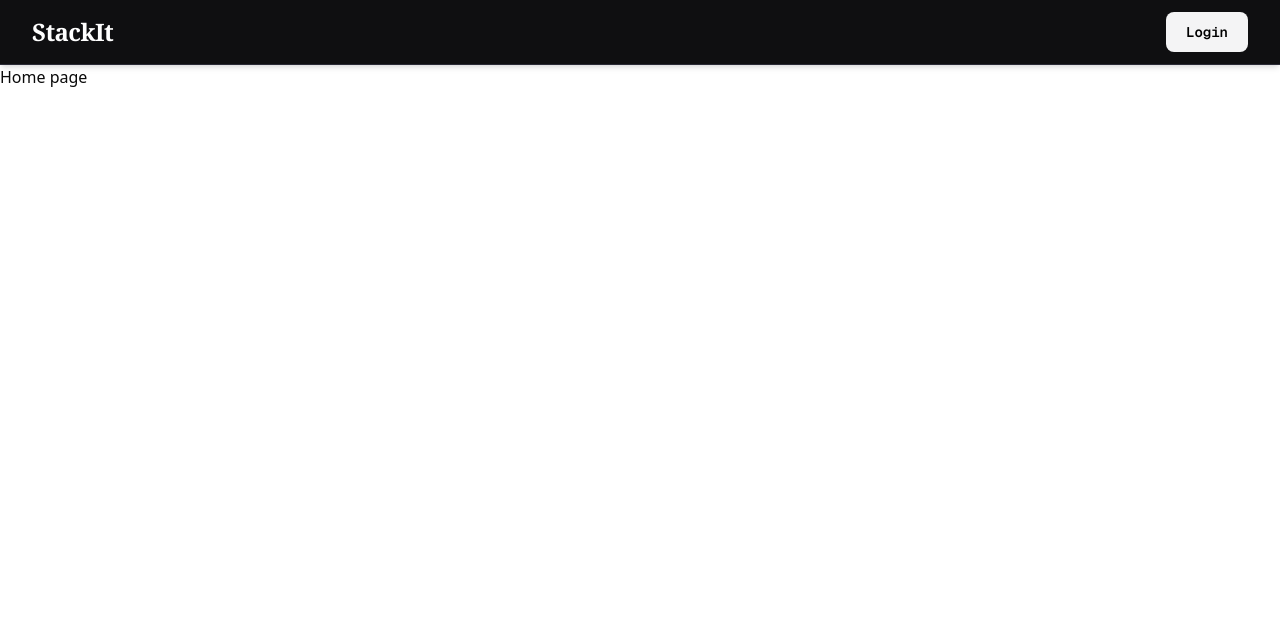
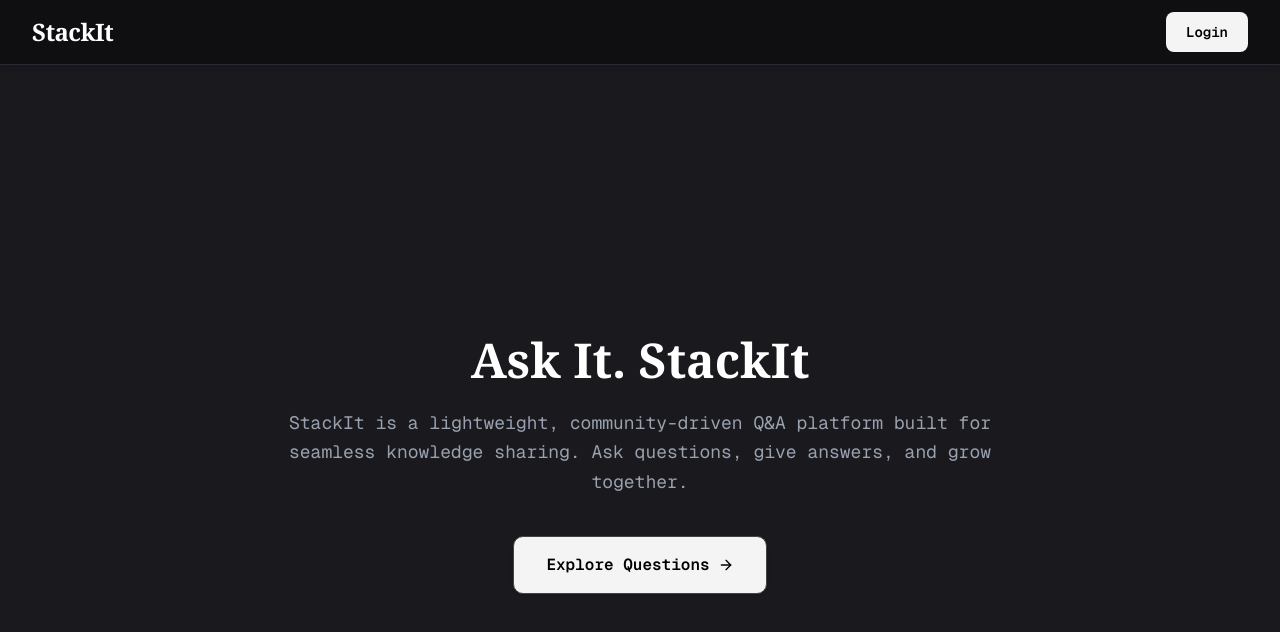
Before and after one commit to Ravi0529/StackIt, a Next.js app: page / in a window 1280 px wide. Shown: the top 632 px of the page. Built offline with nearby package versions, Linux system fonts and the light colour scheme; no server answers.

Commit message:
home-page-update

```diff
--- a/package.json
+++ b/package.json
@@ -18,6 +18,7 @@
     "bcryptjs": "^3.0.2",
     "class-variance-authority": "^0.7.1",
     "clsx": "^2.1.1",
+    "framer-motion": "^12.23.6",
     "lucide-react": "^0.525.0",
     "next": "15.3.5",
     "next-auth": "^4.24.11",
--- a/src/app/page.tsx
+++ b/src/app/page.tsx
@@ -1,3 +1,35 @@
+"use client";
+
+import { motion } from "framer-motion";
+import { ArrowRight } from "lucide-react";
+
 export default function Home() {
-  return <div>Home page</div>;
+  return (
+    <div className="flex flex-col items-center justify-center min-h-screen px-4 py-10 bg-[#1a1a1e] text-white font-mono">
+      <motion.div
+        initial={{ opacity: 0, y: 20 }}
+        animate={{ opacity: 1, y: 0 }}
+        transition={{ duration: 0.8 }}
+        className="max-w-3xl text-center"
+      >
+        <h1 className="text-5xl font-extrabold font-serif mb-6 text-white">
+          Ask It. StackIt
+        </h1>
+        <p className="text-lg text-gray-400 mb-10 leading-relaxed">
+          StackIt is a lightweight, community-driven Q&A platform built for
+          seamless knowledge sharing. Ask questions, give answers, and grow
+          together.
+        </p>
+        <motion.a
+          whileHover={{ scale: 1.05 }}
+          whileTap={{ scale: 0.97 }}
+          href="/feed"
+          className="inline-flex items-center gap-2 bg-zinc-100 hover:bg-zinc-200 text-black font-semibold py-4 px-8 rounded-lg transition-colors border border-[#444] shadow-sm text-md"
+        >
+          Explore Questions
+          <ArrowRight className="w-4 h-4" />
+        </motion.a>
+      </motion.div>
+    </div>
+  );
 }
```
Also changed, not shown: 1 other file (tests, documents, lock files or other folders).
